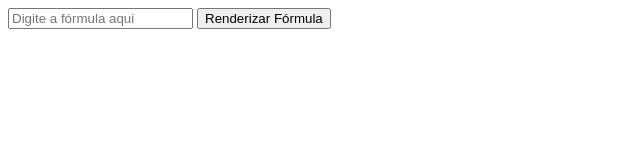
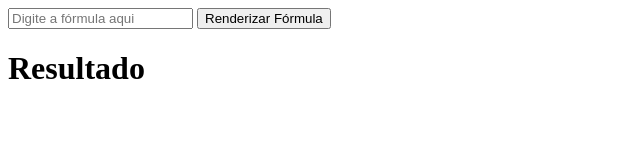
Before and after one commit to Hugox96/Estudo-B-sico-Javascript, a plain HTML site: page Exercicios_Js/Dom(Html+Js)/mathjax.html in a window 1280 px wide. Shown: the whole page, without its empty margins (0-640 px from the left). Drawn offline with nearby package versions, Linux system fonts and the light colour scheme.

Commit message:
criando uma nova ideia

```diff
--- a/Exercicios_Js/Dom(Html+Js)/mathjax.html
+++ b/Exercicios_Js/Dom(Html+Js)/mathjax.html
@@ -15,10 +15,9 @@
   </div>
 
   <div>
-    <br>
     <!-- Espaço para renderizar a fórmula -->
-    <div id="formulaOutput"></div>
-  </div>
+    <h1> Resultado </h1>
+    <div id="formulaOutput"> </div>
 
   <script>
     function renderFormula() {
@@ -27,9 +26,6 @@
 
       // Obtém o elemento onde a fórmula será renderizada
       const outputElement = document.getElementById('formulaOutput');
-
-      // // Insere o input do usuário dentro dos delimitadores de dólar (\$) para indicar uma fórmula matemática
-      // const formulaText = '$' + input + '$';
 
       // Define o conteúdo do elemento com a fórmula matemática
       outputElement.innerHTML = `$$${input}$$`;
```
Also changed, not shown: 1 other file.
